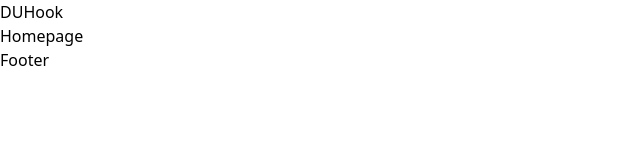
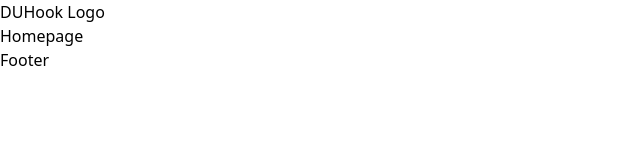
Before and after one commit to s4bbi/duhook, a React (Vite) app: page / in a window 1280 px wide. Shown: the top 160 px of the page, without its empty margins (0-640 px from the left). Built offline with nearby package versions, Linux system fonts and the light colour scheme.

Commit message:
Test Commit

```diff
--- a/src/components/Header.jsx
+++ b/src/components/Header.jsx
@@ -3,8 +3,7 @@ import logo from "../../public/duhookLogo.png"
 const Header = () => {
   return (
     <div className="flex bg-black text-white items-center font-[poppins]">
-
-      <span>DUHook</span>
+      <span>DUHook Logo</span>
     </div>
   )
 }
```
